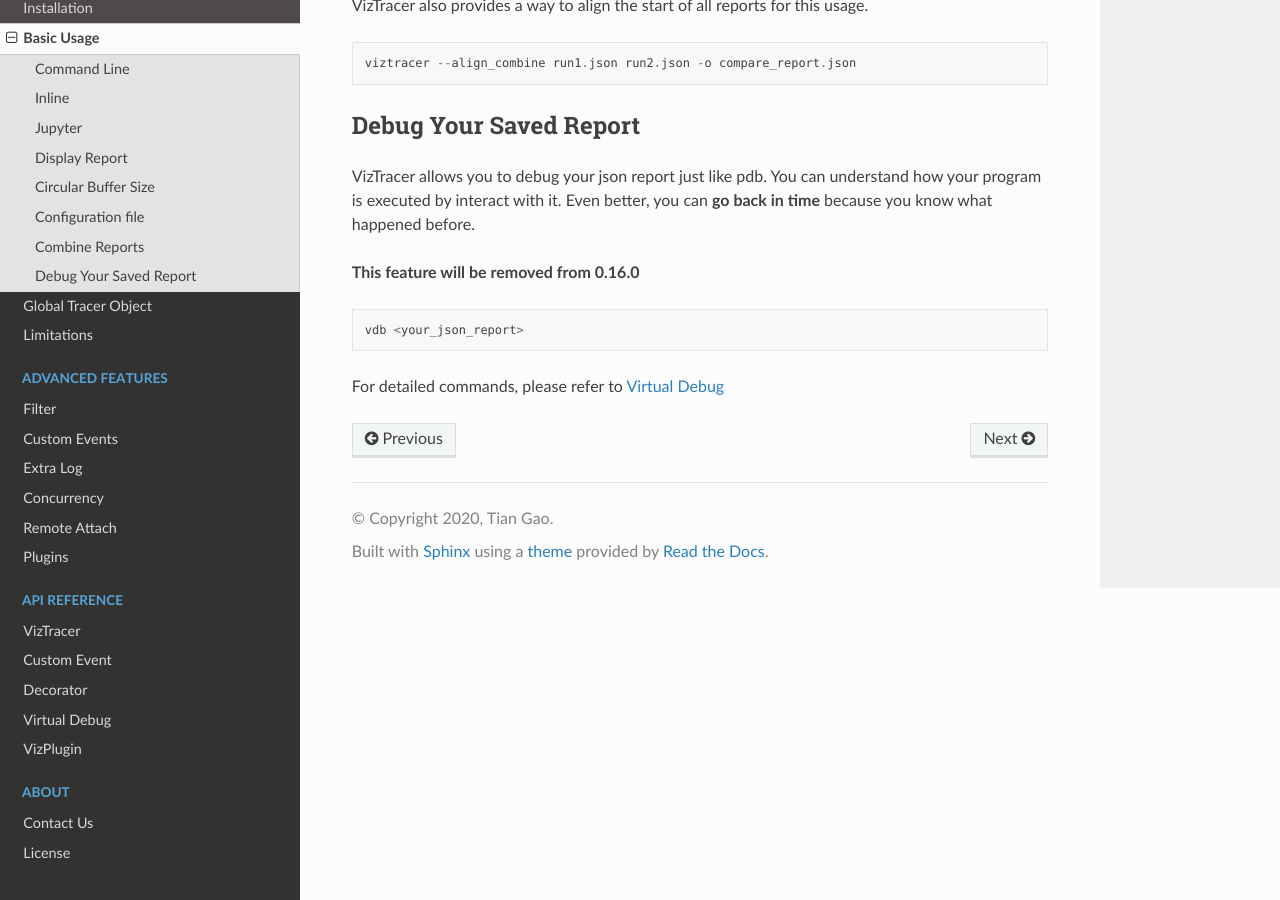
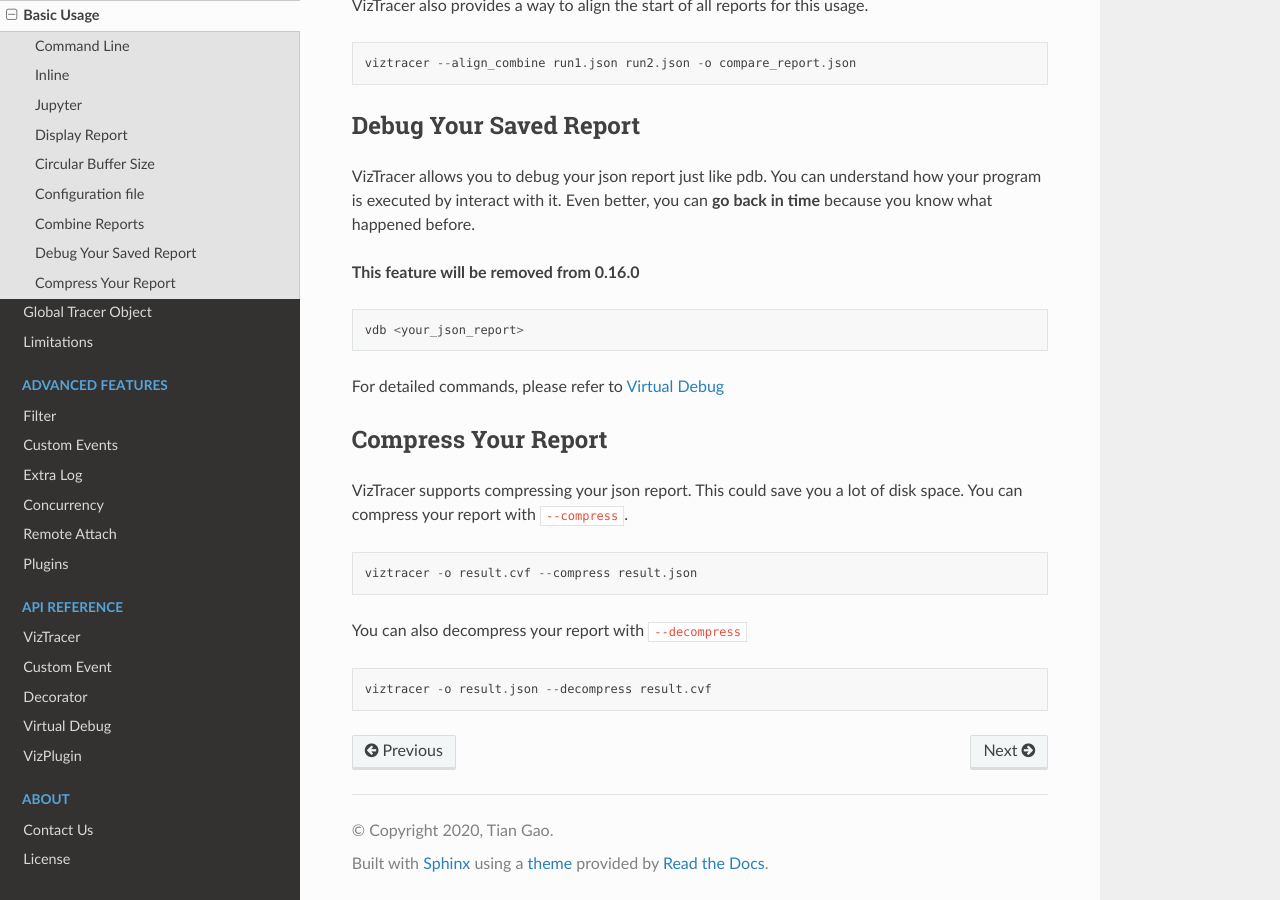
Before and after one commit to gaogaotiantian/viztracer, a Sphinx documentation site: the page built from docs/source/basic_usage.rst, in a window 1280 px wide and 900 px high, scrolled down 5003 px. Built offline with Sphinx 7.4.7 and the Read the Docs theme 2.0.0, drawn with Linux system fonts in a browser that asks for light colours.

Commit message:
update vcompressor docs

```diff
--- a/docs/source/basic_usage.rst
+++ b/docs/source/basic_usage.rst
@@ -254,3 +254,19 @@
     vdb <your_json_report>
 
 For detailed commands, please refer to :doc:`virtual_debug`
+
+Compress Your Report
+--------------------
+
+VizTracer supports compressing your json report. This could save you a lot of disk space.
+You can compress your report with ``--compress``.
+
+.. code-block::
+
+    viztracer -o result.cvf --compress result.json
+
+You can also decompress your report with ``--decompress``
+
+.. code-block::
+
+    viztracer -o result.json --decompress result.cvf
```
